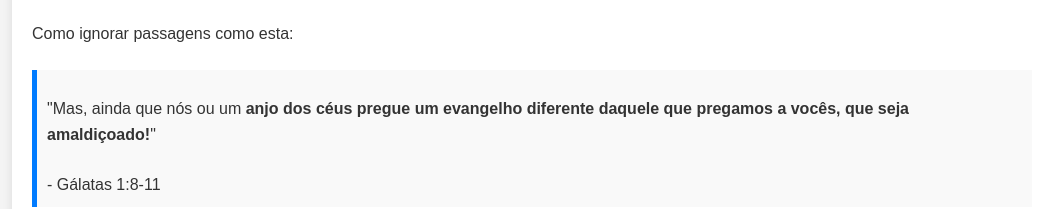
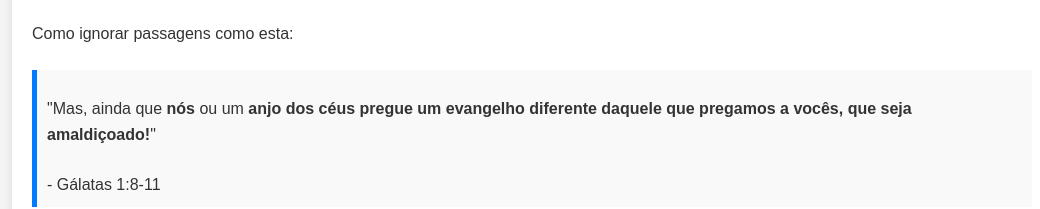
Before and after one commit to jddisu/articlee, a plain HTML site: page index.html in a window 1280 px wide. Shown: the part 8933-9142 px from the top of the page, without its empty margins (108-1148 px from the left). Drawn offline with Linux system fonts and the light colour scheme.

Commit message:
Update index.html

```diff
--- a/index.html
+++ b/index.html
@@ -312,7 +312,7 @@
 
         <p>Como ignorar passagens como esta:</p>
         <blockquote>
-            <p>"Mas, ainda que nós ou um<b> anjo dos céus pregue um evangelho diferente daquele que pregamos a vocês, que seja amaldiçoado!</b>"</p>
+            <p>"Mas, ainda que <b>nós</b> ou um<b> anjo dos céus pregue um evangelho diferente daquele que pregamos a vocês, que seja amaldiçoado!</b>"</p>
             <footer>- Gálatas 1:8-11</footer>
         </blockquote>
 
```
